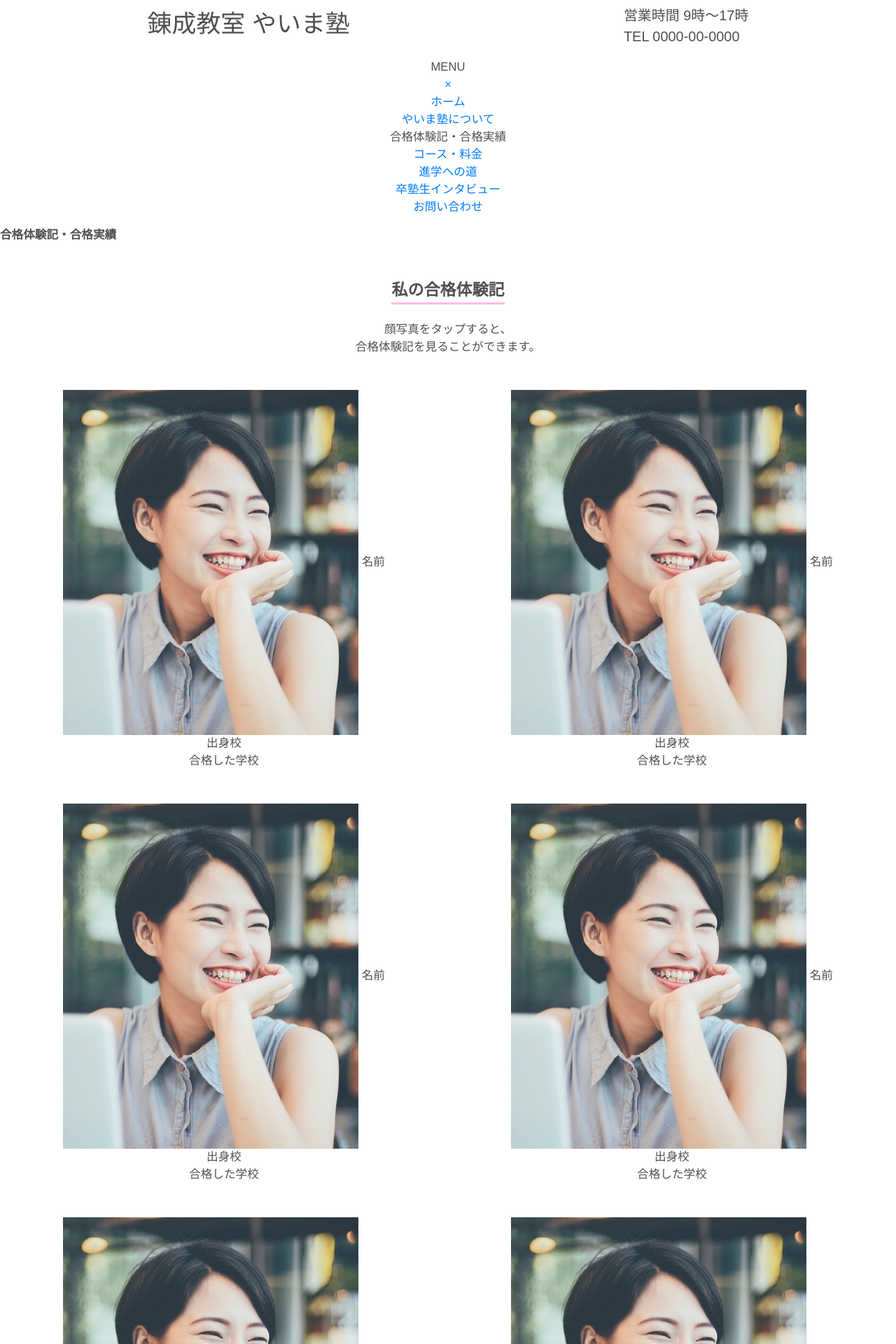
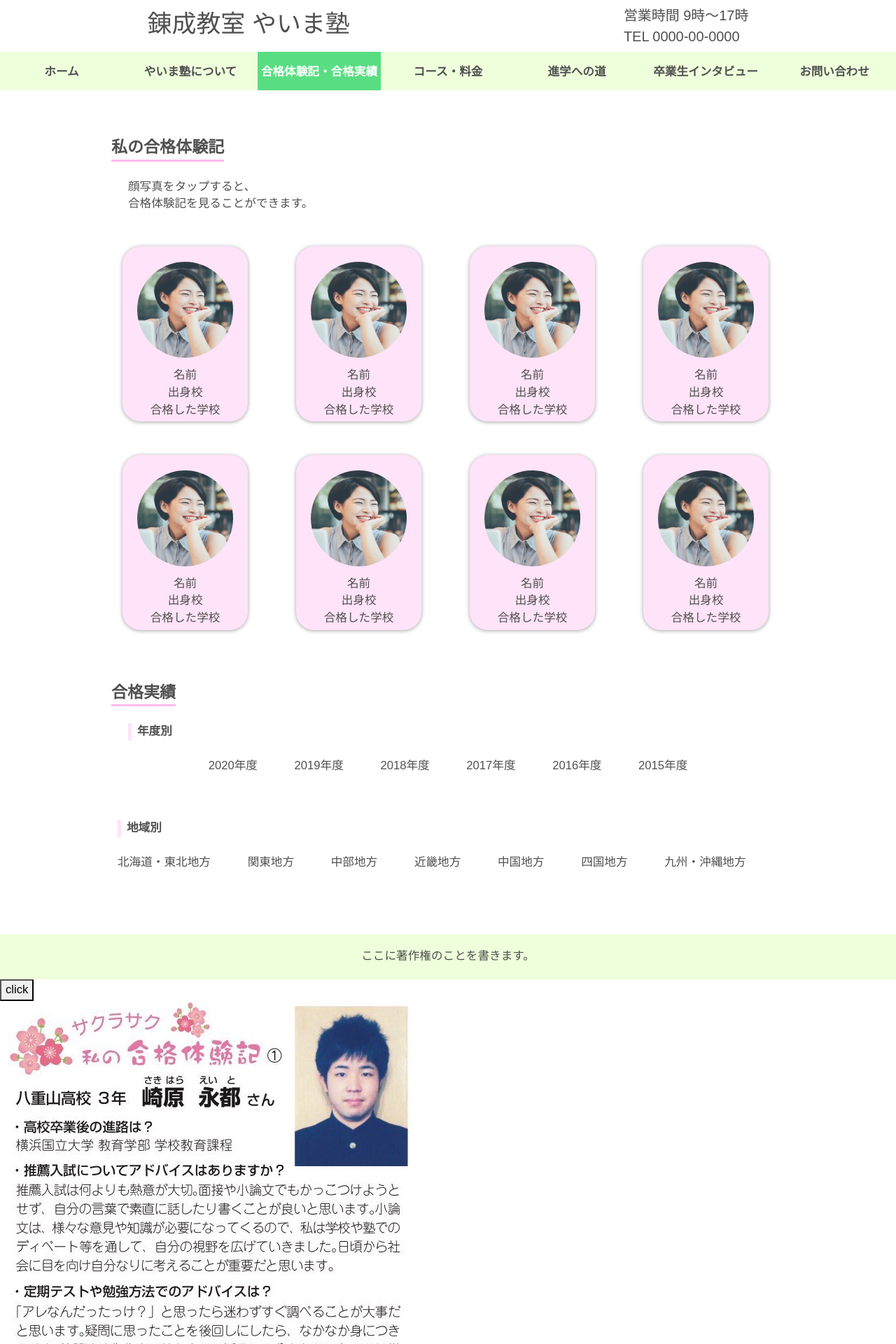
Before and after one commit to Toyoshima4310/yaima-homepage, a PHP site: page /html/success.html in a window 1280 px wide. Shown: the top 1920 px of the page at 70% size. Run offline with PHP 8.4, Linux system fonts and the light colour scheme.

Commit message:
pc版追加(モーダル等はまだ)

```diff
--- a/css/stylesheet.css
+++ b/css/stylesheet.css
@@ -167,7 +167,7 @@
         box-shadow:0 1px 5px 1px #bbb;
     }
 
-    .saitoh img {
+    .teacher img {
         width:45vw;
     }
 
@@ -311,6 +311,15 @@
         top:-36px;
     }
 
+    .pcwidth {
+        width:992px;
+        margin-left:auto;
+        margin-right:auto;
+        position:relative;
+        top:-10px;
+    }
+
+
     .header ul li {
         font-size:1.56vw;
     }
@@ -427,8 +436,8 @@
         box-shadow:0 1px 5px 1px #bbb;
     }
 
-    .saitoh img{
-        width:20vw;
+    .teacher img{
+        width:15vw;
     }
 
     .news iframe {
@@ -456,5 +465,57 @@
         color:#2FBA4E;
     }
 
+    /*------------------success.htmlスタート-----------------*/
+
+    .sucimg {
+        display:block;
+        height:19.5vw;
+        width:14vw;
+        background-color:#FFE3F9;
+        border-radius:2vw;
+        box-shadow:0 1px 5px 1px #bbb;
+        padding:1.7vw 1vw;
+    }
+
+    .sucimg img {
+        height:10.7vw;
+        width:10.7vw;
+        margin-bottom:1vw;
+        border-radius:50%;
+    }
+
+
+    .themecp {
+        display:inline-block;
+        border-left:5px solid #FFE3F9;
+    }
+
+    /*-------------------course.htmlスタート-----------------*/
+
+    .table tr:nth-child(odd){
+        background-color:#F6FFEB;
+    }
+
+    /*-----------------interviw.htmlスタート----------------*/
+
+    .intimg {
+        font-size:1.15vw;
+        display:block;
+        height:19.5vw;
+        width:14vw;
+        background-color:#EEFFDB;
+        border-radius:2vw;
+        box-shadow:0 1px 5px 1px #bbb;
+        padding:1vw;
+    }
+
+    .intimg img {
+        height:10.7vw;
+        width:10.7vw;
+        margin-bottom:0.5vw;
+        border-radius:50%;
+    }
+
+
 
 } /*---------------------pc版ここまで-----------------------*/
--- a/html/index.html
+++ b/html/index.html
@@ -149,7 +149,7 @@
       <div class="container-fluid text-center text-lg-left"> <!--塾長より挨拶スタート-->
         <div class="themeg font-weight-bold">塾長より挨拶</div>
         <div class="row">
-          <div class="saitoh mt-4 mt-lg-5 mx-auto col-lg-3"><img src="../images/teacher1.jpeg" class="img-fluid rounded"></div>
+          <div class="teacher mt-4 mt-lg-5 mx-auto col-lg-3"><img src="../images/teacher1.jpeg" class="img-fluid rounded"></div>
           <div class="m-4 mt-lg-5 col-lg-8">塾長の言葉、やいま塾で大切にしていることなどを自由に書きます。
                           やいま塾で大切にしていることなどを自由に書きます。
                           やいま塾で大切にしていることなどを自由に書きます。
--- a/html/success.html
+++ b/html/success.html
@@ -23,7 +23,7 @@
       </div> <!--ヘッダー-->
 
       <!--スマホメニュースタート-->
-      <div id="menu">
+      <div id="menu" class="d-md-none">
 
         <div v-on:click="drawer" class="menubtn d-flex flex-column justify-content-center align-items-center">
           <div class="line"></div>
@@ -64,96 +64,141 @@
       </script>
       <!--スマホメニューここまで-->
 
-      <div class="headerp d-inline-flex justify-content-center"> <!--ヘッダー帯-->
+      <!--ヘッダーメニュースタート-->
+      <div class="headmenu d-none d-md-block font-weight-bold">
+        <ul class="list-inline d-flex justify-content-around text-center">
+          <li class="list-inline-item"><a href="index.html">ホーム</a></li>
+          <li class="list-inline-item"><a href="about.html">やいま塾について</a></li>
+          <li class="list-inline-item"><a href="#" style="color:white;
+            background-color:#59DD82;">合格体験記・合格実績</a></li>
+          <li class="list-inline-item"><a href="course.html">コース・料金</a></li>
+          <li class="list-inline-item"><a href="session.html">進学への道</a></li>
+          <li class="list-inline-item"><a href="interview.html">卒業生インタビュー</a></li>
+          <li class="list-inline-item"><a href="access.html">お問い合わせ</a></li>
+        </ul>
+      </div>
+      <!--ヘッダーメニューここまで-->
+
+      <div class="headerp d-inline-flex justify-content-center d-lg-none"> <!--ヘッダー帯-->
         <div class="align-self-center font-weight-bold">合格体験記・合格実績</div>
       </div>
 
-      <div class="container-fluid text-center"> <!--私の合格体験記スタート-->
+      <div class="pcwidth">
+        <div class="container-fluid text-center text-lg-left"> <!--私の合格体験記スタート-->
           <div class="themep mt-5 font-weight-bold">私の合格体験記</div>
-        <div class="mt-4">顔写真をタップすると、</br>
+          <div class="mt-4 mx-lg-4">顔写真をタップすると、</br>
                             合格体験記を見ることができます。</div>
             <div class="row mt-4">
-            <div class="sucimg col-5 mx-auto text-center my-4">
-              <img src="../images/teacher1.jpeg">
+              <div class="col-5 col-lg-3">
+                <div class="sucimg mx-auto text-center my-4 mx-lg-3">
+                  <img src="../images/teacher1.jpeg"></br>
                   名前</br>
                   出身校</br>
-              合格した学校</div>
-            <div class="sucimg col-5 mx-auto text-center my-4">
-              <img src="../images/teacher1.jpeg">
+                  合格した学校
+                </div>
+              </div>
+              <div class="col-5 col-lg-3">
+                <div class="sucimg mx-auto text-center my-4 mx-lg-3">
+                  <img src="../images/teacher1.jpeg"></br>
                   名前</br>
                   出身校</br>
-              合格した学校</div>
-            <div class="sucimg col-5 mx-auto text-center my-4">
-              <img src="../images/teacher1.jpeg">
+                  合格した学校
+                </div>
+              </div>
+              <div class="col-5 col-lg-3">
+                <div class="sucimg mx-auto text-center my-4 mx-lg-3">
+                  <img src="../images/teacher1.jpeg"></br>
                   名前</br>
                   出身校</br>
-              合格した学校</div>
-            <div class="sucimg col-5 mx-auto text-center my-4">
-              <img src="../images/teacher1.jpeg">
+                  合格した学校
+                </div>
+              </div>
+              <div class="col-5 col-lg-3">
+                <div class="sucimg mx-auto text-center my-4 mx-lg-3">
+                  <img src="../images/teacher1.jpeg"></br>
                   名前</br>
                   出身校</br>
-              合格した学校</div>
-            <div class="sucimg col-5 mx-auto text-center my-4">
-              <img src="../images/teacher1.jpeg">
+                  合格した学校
+                </div>
+              </div>
+              <div class="col-5 col-lg-3">
+                <div class="sucimg mx-auto text-center my-4 mx-lg-3">
+                  <img src="../images/teacher1.jpeg"></br>
                   名前</br>
                   出身校</br>
-              合格した学校</div>
-            <div class="sucimg col-5 mx-auto text-center my-4">
-              <img src="../images/teacher1.jpeg">
+                  合格した学校
+                </div>
+              </div>
+              <div class="col-5 col-lg-3">
+                <div class="sucimg mx-auto text-center my-4 mx-lg-3">
+                  <img src="../images/teacher1.jpeg"></br>
                   名前</br>
                   出身校</br>
-              合格した学校</div>
-            <div class="sucimg col-5 mx-auto text-center my-4">
-              <img src="../images/teacher1.jpeg">
+                  合格した学校
+                </div>
+              </div>
+              <div class="col-5 col-lg-3">
+                <div class="sucimg mx-auto text-center my-4 mx-lg-3">
+                  <img src="../images/teacher1.jpeg"></br>
                   名前</br>
                   出身校</br>
-              合格した学校</div>
-            <div class="sucimg col-5 mx-auto text-center my-4">
-              <img src="../images/teacher1.jpeg">
+                  合格した学校
+                </div>
+              </div>
+              <div class="col-5 col-lg-3">
+                <div class="sucimg mx-auto text-center my-4 mx-lg-3">
+                  <img src="../images/teacher1.jpeg"></br>
                   名前</br>
                   出身校</br>
-              合格した学校</div>
+                  合格した学校
+                </div>
+              </div>
             </div>
         </div> <!--私の合格体験記ここまで-->
 
         <div class="container-fluid d-flex flex-column"> <!--合格実績スタート-->
-        <div class="text-center">
+          <div class="text-center text-lg-left">
             <div class="themep mt-5 font-weight-bold">合格実績</div>
           </div>
 
-        <div class="themecp mt-4 font-weight-bold pl-2">年度別</div>
+          <div class="themecp mt-4 font-weight-bold pl-2 mx-lg-4">年度別</div>
           <div class="mt-4 mx-auto">
+            <div class="row">
+              <div class="col-lg-12">
                 <ul class="list-inline">
-            <li class="list-inline-item mx-3">2020年度</li>
-            <li class="list-inline-item mx-3">2019年度</li>
-            <li class="list-inline-item mx-3">2018年度</li>
+                    <li class="list-inline-item mx-3 mx-lg-4">2020年度</li>
+                    <li class="list-inline-item mx-3 mx-lg-4">2019年度</li>
+                    <li class="list-inline-item mx-3 mx-lg-4">2018年度</li>
+                    <li class="list-inline-item mt-5 mt-lg-0 mx-3 mx-lg-4">2017年度</li>
+                    <li class="list-inline-item mt-5 mt-lg-0 mx-3 mx-lg-4">2016年度</li>
+                    <li class="list-inline-item mt-5 mt-lg-0 mx-3 mx-lg-4">2015年度</li>
+                  </div>
                 </ul>
-          <ul class="list-inline mt-5">
-            <li class="list-inline-item mx-3">2017年度</li>
-            <li class="list-inline-item mx-3">2016年度</li>
-            <li class="list-inline-item mx-3">2015年度</li>
-          </ul>
+              </div>
+            </div>
           </div>
 
 
-        <div class="themecp mt-5 font-weight-bold pl-2">地域別</div>
+          <div class="themecp mt-5 font-weight-bold pl-2 mx-lg-4">地域別</div>
           <div class="mt-4 mx-auto">
+            <div class="row">
+              <div class="col-lg-12">
                 <ul class="list-inline">
-            <li class="list-inline-item mx-3">北海道・東北地方</li>
-            <li class="list-inline-item mx-3">関東地方</li>
+                  <li class="list-inline-item mx-3 mx-lg-4">北海道・東北地方</li>
+                  <li class="list-inline-item mx-3 mx-lg-4">関東地方</li>
+                  <li class="list-inline-item mt-5 mt-lg-0 mx-3 mx-lg-4">中部地方</li>
+                  <li class="list-inline-item mt-5 mt-lg-0 mx-3 mx-lg-4">近畿地方</li>
+                  <li class="list-inline-item mt-5 mt-lg-0 mx-3 mx-lg-4">中国地方</li>
+                  <li class="list-inline-item mt-5 mt-lg-0 mx-3 mx-lg-4">四国地方</li>
+                  <li class="list-inline-item mt-5 mt-lg-0 mx-3 mx-lg-4">九州・沖縄地方</li>
                 </ul>
-          <ul class="list-inline mt-5">
-            <li class="list-inline-item mx-3">中部地方</li>
-            <li class="list-inline-item mx-3">近畿地方</li>
-            <li class="list-inline-item mx-3">中国地方</li>
-          </ul>
-          <ul class="list-inline mt-5">
-            <li class="list-inline-item mx-3">四国地方</li>
-            <li class="list-inline-item mx-3">九州・沖縄地方</li>
-          </ul>
+              </div>
+            </div>
           </div>
 
         </div> <!--合格実績ここまで-->
+      </div>
+
 
       <div class="footer d-inline-flex justify-content-center"> <!--フッター-->
         <div class="align-self-center">ここに著作権のことを書きます。</div>
```
Also changed, not shown: html/about.html (+39 -13 lines), html/access.html (+20 -2 lines), html/course.html (+31 -2 lines), html/interview.html (+66 -32 lines), html/session.html (+39 -4 lines). Lines whose indentation alone changed are shown as unchanged.
